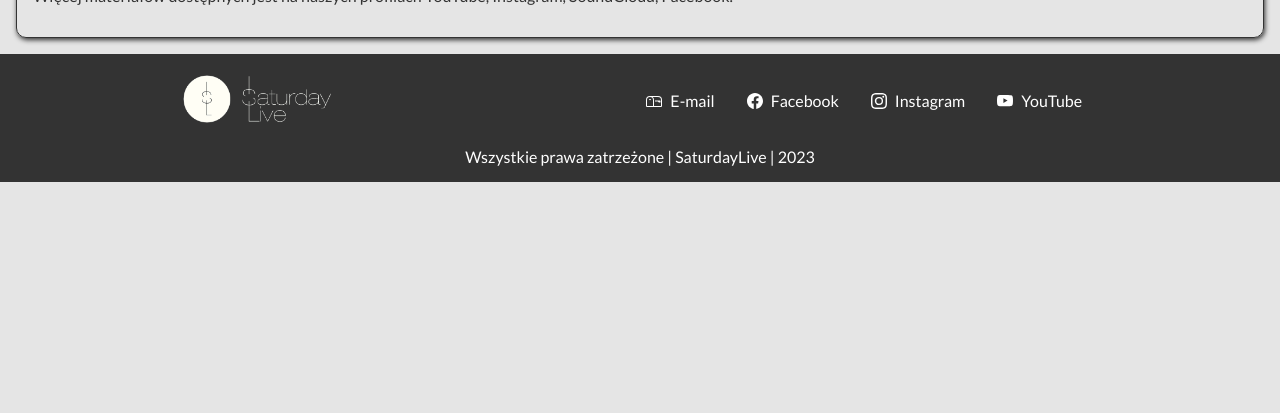
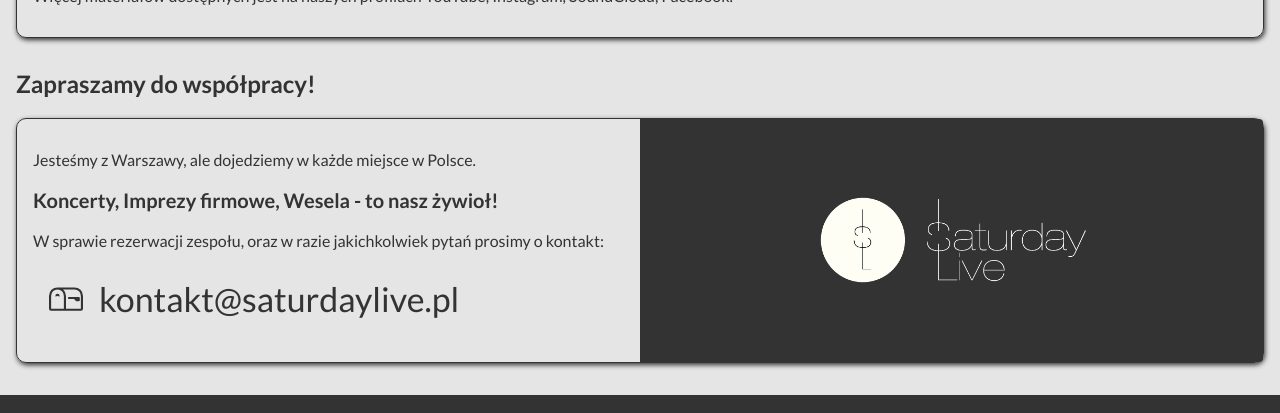
Before and after one commit to WojciechBylica/saturdaylive-new-page, a React (Create React App) app: page /demo in a window 1280 px wide. Shown: the part 1016-1429 px from the top of the page. Before the commit the page ends 1198 px from the top, so only its background shows below. Built offline with nearby package versions, Linux system fonts and the light colour scheme.

Commit message:
added ContactBox

```diff
--- a/package.json
+++ b/package.json
@@ -15,7 +15,6 @@
     "@types/react-redux": "^7.1.25",
     "@types/react-router-dom": "^5.3.3",
     "@types/styled-components": "^5.1.26",
-    "babel-plugin-macros": "^3.1.0",
     "gh-pages": "^5.0.0",
     "node-sass": "^8.0.0",
     "react": "^18.2.0",
--- /dev/null
+++ b/src/components/ContactBox/ContactBox.tsx
@@ -0,0 +1,46 @@
+import React from 'react';
+import {
+  ContactArticle,
+  ContactSection,
+  ContactMailLink,
+  ContactMailIcon,
+  ImportantParagraph,
+  Imagebox,
+  DescriptionBox
+} from './styled';
+import { email } from '../../media';
+
+export const ContactBox = () => (
+  <ContactArticle>
+    <h2>Zapraszamy do współpracy!</h2>
+
+    <ContactSection>
+      <DescriptionBox>
+        <p>
+          Jesteśmy z Warszawy, ale dojedziemy w&nbsp;każde miejsce
+          w&nbsp;Polsce.
+        </p>
+        <ImportantParagraph>
+          Koncerty, Imprezy firmowe, Wesela - to nasz żywioł!
+        </ImportantParagraph>
+        <p>
+          W sprawie rezerwacji zespołu, oraz w&nbsp;razie jakichkolwiek pytań
+          prosimy o&nbsp;kontakt:
+        </p>
+        <ContactMailLink href={`mailto:${email}`}>
+          <ContactMailIcon />
+          {email}
+        </ContactMailLink>
+      </DescriptionBox>
+      <Imagebox>
+        <img
+          height={90}
+          width={268}
+          src="sat7.gif"
+          alt="logo SaturdayLive"
+          aria-label="strona główna"
+        />
+      </Imagebox>
+    </ContactSection>
+  </ContactArticle>
+);
--- /dev/null
+++ b/src/components/ContactBox/index.ts
@@ -0,0 +1 @@
+export { ContactBox } from './ContactBox';
--- /dev/null
+++ b/src/components/ContactBox/styled.ts
@@ -0,0 +1,72 @@
+import styled from 'styled-components';
+import { ReactComponent as MailBox } from '../../icons/mailbox.svg';
+
+export const ContactArticle = styled.article`
+  margin-top: 32px;
+  margin-bottom: 32px;
+`;
+
+export const ContactSection = styled.section`
+  margin: 16px auto;
+  border: 1px solid ${({ theme }) => theme.color.primary};
+  border-radius: 10px;
+  box-shadow: ${({ theme }) => theme.boxShadow};
+  width: calc(100% - 32px);
+  display: grid;
+  grid-template-columns: 1fr 1fr;
+  justify-content: space-between;
+
+  @media (max-width: ${({ theme }) => theme.media.lg}px) {
+    display: block;
+  }
+`;
+
+export const ContactMailLink = styled.a`
+  color: ${({ theme }) => theme.color.primary};
+  font-size: 34px;
+  display: flex;
+  align-items: center;
+  width: fit-content;
+  margin-bottom: 16px;
+  text-decoration: none;
+  margin: 16px 0;
+  padding: 12px 16px;
+  border-radius: 10px;
+
+  @media (max-width: ${({ theme }) => theme.media.sm}px) {
+    font-size: 20px;
+  }
+
+  &:hover {
+    color: ${({ theme }) => theme.color.secondary};
+    background: ${({ theme }) => theme.color.linkHoverBackground};
+    border-radius: 10px;
+  }
+`;
+
+export const ContactMailIcon = styled(MailBox)`
+  margin-right: 16px;
+  height: 34px;
+  width: 34px;
+`;
+
+export const ImportantParagraph = styled.p`
+  font-size: 20px;
+  font-weight: 700;
+`;
+
+export const Imagebox = styled.div`
+  display: flex;
+  align-items: center;
+  justify-content: center;
+  background: ${({ theme }) => theme.color.backgroundDark};
+  border-radius: 0 4px 4px 0;
+
+  @media (max-width: ${({ theme }) => theme.media.lg}px) {
+    border-radius: 0 0 4px 4px;
+  }
+`;
+
+export const DescriptionBox = styled.div`
+  padding: 16px;
+`;
--- a/src/components/index.ts
+++ b/src/components/index.ts
@@ -3,3 +3,4 @@ export { Layout } from './Layout';
 export { AudioPlayer } from './AudioPlayer';
 export { MainContentBox } from './styled';
 export { YoutubePlayer } from './YoutubePlayer';
+export { ContactBox } from './ContactBox';
--- a/src/pages/About/About.tsx
+++ b/src/pages/About/About.tsx
@@ -1,6 +1,6 @@
 import React from 'react';
 
-import { MainContentBox } from '../../components';
+import { ContactBox, MainContentBox } from '../../components';
 import SLOnStage from './images/IMG_6574.jpg';
 import MMWedding from './images/IMG_6578.jpg';
 import Cert1 from './certs/cert1.png';
@@ -24,7 +24,7 @@ import {
 export const About = () => {
   return (
     <MainContentBox>
-      <h1>SaturdayLive - O nas</h1>
+      <h1>O nas</h1>
       <AboutBox>
         <AboutArticle>
           <AboutImg src={SLOnStage} alt="SaturdayLive na scenie" />
@@ -44,6 +44,7 @@ export const About = () => {
             </AboutParagraph>
           </div>
         </AboutArticle>
+
         <AboutArticle>
           <AboutImg src={MMWedding} alt="SaturdayLive na weselu" />{' '}
           <div>
@@ -60,7 +61,9 @@ export const About = () => {
             </AboutParagraph>
           </div>
         </AboutArticle>
-
+      </AboutBox>
+      <h2>Doświadczenie</h2>
+      <AboutBox>
         <RowArticle>
           <AboutParagraph $modified>
             Grupa była nagradzana i&nbsp;doceniana przez branżę weselną,
@@ -98,6 +101,7 @@ export const About = () => {
           </AboutSection>
         </RowArticle>
       </AboutBox>
+      <ContactBox />
     </MainContentBox>
   );
 };
--- a/src/pages/Demo/Demo.tsx
+++ b/src/pages/Demo/Demo.tsx
@@ -2,7 +2,12 @@ import React, { lazy, Suspense } from 'react';
 
 import { nanoid } from '@reduxjs/toolkit';
 import type { YoutubeLink } from './types';
-import { AudioPlayer, MainContentBox, YoutubePlayer } from '../../components';
+import {
+  AudioPlayer,
+  ContactBox,
+  MainContentBox,
+  YoutubePlayer
+} from '../../components';
 import { FilmWrapper } from './styled';
 
 const MediaArticle = lazy(() => import('./MediaArticle'));
@@ -63,6 +68,8 @@ export const Demo = () => {
           <MediaArticle />
         </Suspense>
       </section>
+
+      <ContactBox />
     </MainContentBox>
   );
 };
--- a/src/styled.d.ts
+++ b/src/styled.d.ts
@@ -11,6 +11,7 @@ interface IScreenWidth {
 
 interface IColors {
   background: string;
+  backgroundDark: string;
   primary: string;
   secondary: string;
   navBackground: string;
--- a/src/theme.ts
+++ b/src/theme.ts
@@ -28,6 +28,7 @@ export const themeLight: DefaultTheme = {
   media,
   color: {
     background: colorNames.lightGrey,
+    backgroundDark: colorNames.black,
     primary: colorNames.black,
     secondary: colorNames.white,
     navBackground: colorNames.black,
```
Also changed, not shown: 1 other file (tests, documents, lock files or other folders).
